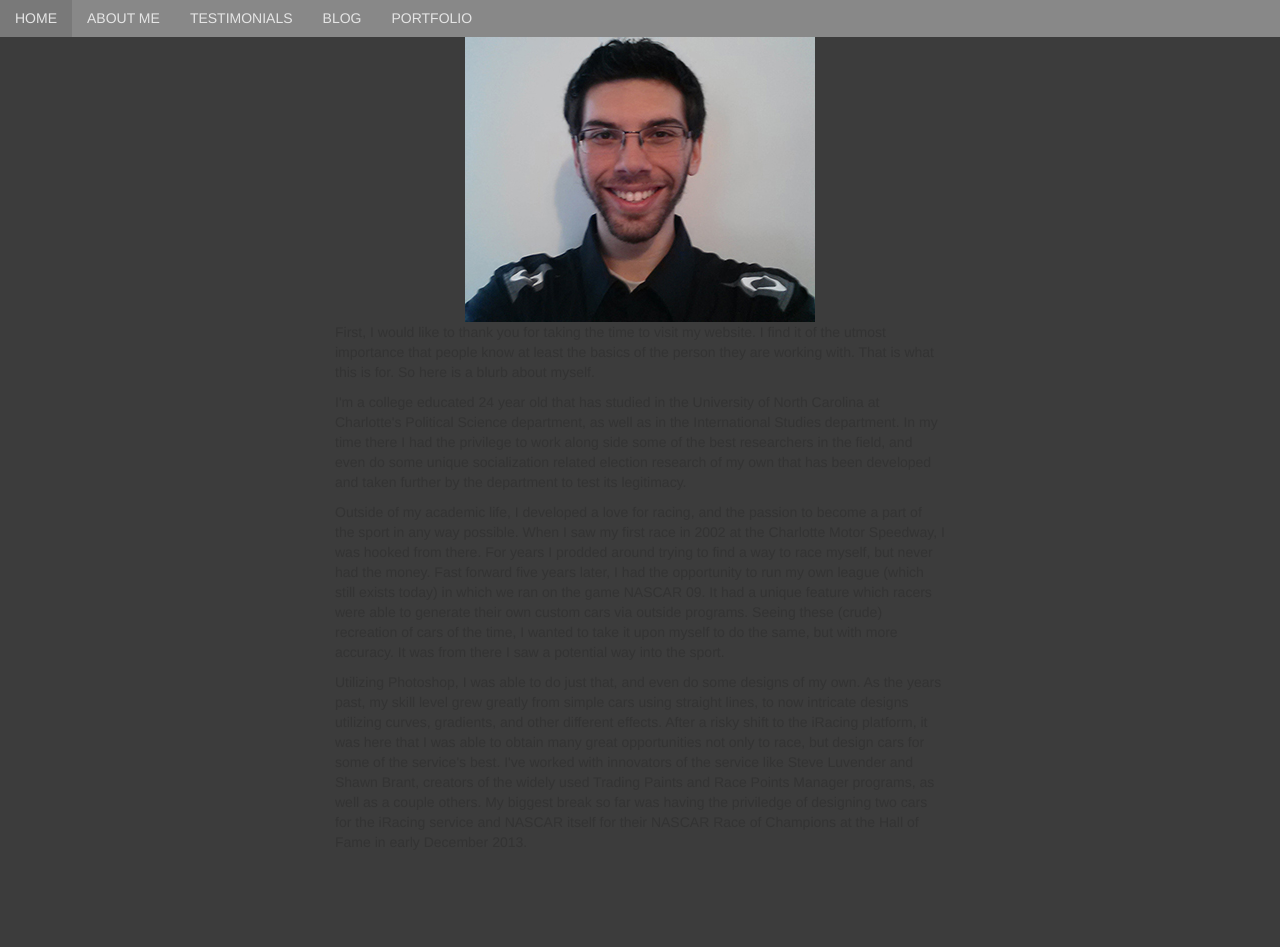
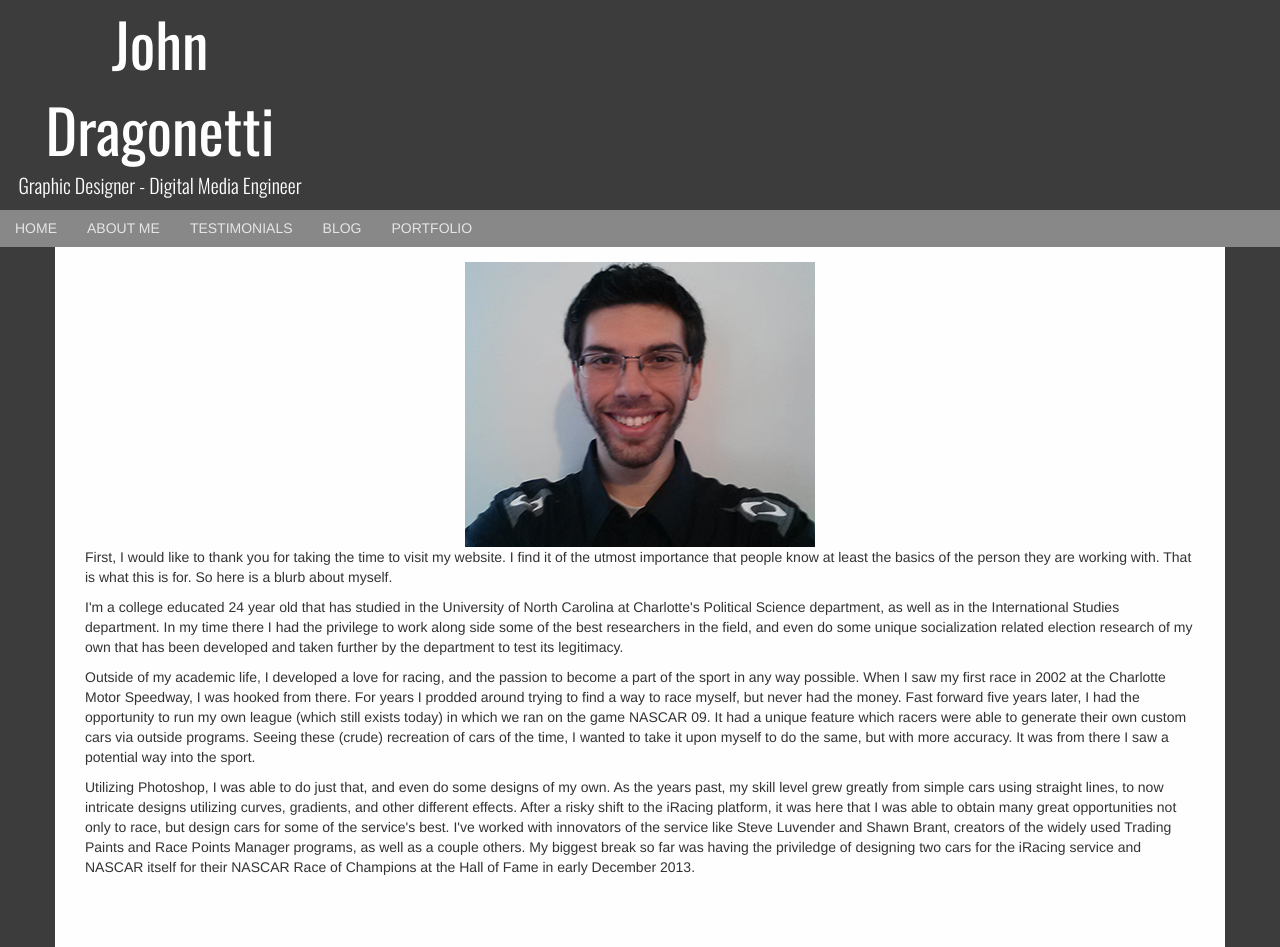
Before and after one commit to JohnDragonetti/JD.meDev, a PHP site: page /about-me in a window 1280 px wide. Before the commit the page ends 322 px from the top, so only its background shows below. Run offline with PHP 8.4, Linux system fonts and the light colour scheme.

Commit message:
Add styles to about me and blog, styled header

```diff
--- a/app/class/gui/view.php
+++ b/app/class/gui/view.php
@@ -82,6 +82,7 @@ class View {
     <!--<link href="http://fonts.googleapis.com/css?family=Open+Sans:400italic,400,300italic,300,700,600,800" rel="stylesheet" type="text/css">-->
     <link href="'.$this->sub_dir.'lib/bootstrap-3.3.4/css/bootstrap.min.css" rel="stylesheet">
     <link href="http://fonts.googleapis.com/css?family=Roboto+Slab:400,100,300,700|Open+Sans:300italic,400italic,600italic,700italic,800italic,400,300,600,800,700" rel="stylesheet" type="text/css">
+    <link href="http://fonts.googleapis.com/css?family=Oswald:400,300,700" rel="stylesheet" type="text/css">
     <link rel="stylesheet" href="'.$this->sub_dir.'/css/main.css">
     <!-- HTML5 Shim and Respond.js IE8 support of HTML5 elements and media queries -->
     <!-- WARNING: Respond.js doesn\'t work if you view the page via file:// -->
@@ -150,7 +151,20 @@ class View {
 
         $links = $this->settings['main_nav'];
 //        $str .= '<div class="nav-title">Admin links</div>';
-        $str = '<div class="nav main-nav">';
+
+        $str = '<header class="main-header">
+            <div class="container-fluid">
+                <div class="row">
+                    <div class="col-md-3">
+                        <div class="content-head">
+                            <div class="page-title">John Dragonetti</div>
+                            <div class="sub-title">Graphic Designer - Digital Media Engineer</div>
+                        </div>
+                    </div>
+                </div>
+            </div>
+        </header>';
+        $str .= '<div class="nav main-nav">';
 
 
         if($sidebar){
--- a/app/view/about-me.php
+++ b/app/view/about-me.php
@@ -9,12 +9,13 @@ $this->title='A Bit About Myself';
 
 [[NAV]]
 
-<div class="col-md-6 col-md-push-3">
-	<div class="row">
+<div class="container">
+    <div class="row">
+        <div class="col-md-12">
+            <div class="content-main">
 		<div class="col-md-12 text-center">
 			<img src="http://weshicks.net/jd/img/profpic.jpg" alt="" class="content-img">
 		</div>
-	</div>
 <p>
 First, I would like to thank you for taking the time to visit my website. I find it of the utmost importance that people know at least the basics of the person they are working with. That is what this is for. So here is a blurb about myself.
 <p>
@@ -24,3 +25,5 @@ Outside of my academic life, I developed a love for racing, and the passion to b
 <p>
 Utilizing Photoshop, I was able to do just that, and even do some designs of my own. As the years past, my skill level grew greatly from simple cars using straight lines, to now intricate designs utilizing curves, gradients, and other different effects. After a risky shift to the iRacing platform, it was here that I was able to obtain many great opportunities not only to race, but design cars for some of the service's best. I've worked with innovators of the service like Steve Luvender and Shawn Brant, creators of the widely used Trading Paints and Race Points Manager programs, as well as a couple others. My biggest break so far was having the priviledge of designing two cars for the iRacing service and NASCAR itself for their NASCAR Race of Champions at the Hall of Fame in early December 2013.
 </div>
+
+                </div></div>
--- a/app/view/blog.php
+++ b/app/view/blog.php
@@ -18,9 +18,8 @@ $body = $blog_gui->show_all();
 		<div class="col-md-12">
 			<div class="content-main">
                 <h2>Blog goes here</h2>
-
                 <?php
-                echo $body;
+                    echo $body;
                 ?>
             </div>
 		</div>
--- a/css/main.css
+++ b/css/main.css
@@ -39,9 +39,29 @@ h2 {
 .content-main {
     background: #FEFEFE;
     padding: 15px 30px 60px;
+    overflow: hidden;
 }
 
 .navbar-nav>li>a {
     padding-top: 8px;
     padding-bottom: 9px;
 }
+
+.page-title {
+    font-size: 60px;
+    color: #fefefe;
+    text-align: center;
+    font-family: 'Oswald', sans-serif;
+}
+
+.sub-title {
+    font-size: 20px;
+    color: #fefefe;
+    text-align: center;
+    font-family: 'Oswald', sans-serif;
+    font-weight: 300;
+}
+
+.content-head {
+    margin-bottom: 10px;
+}
```
